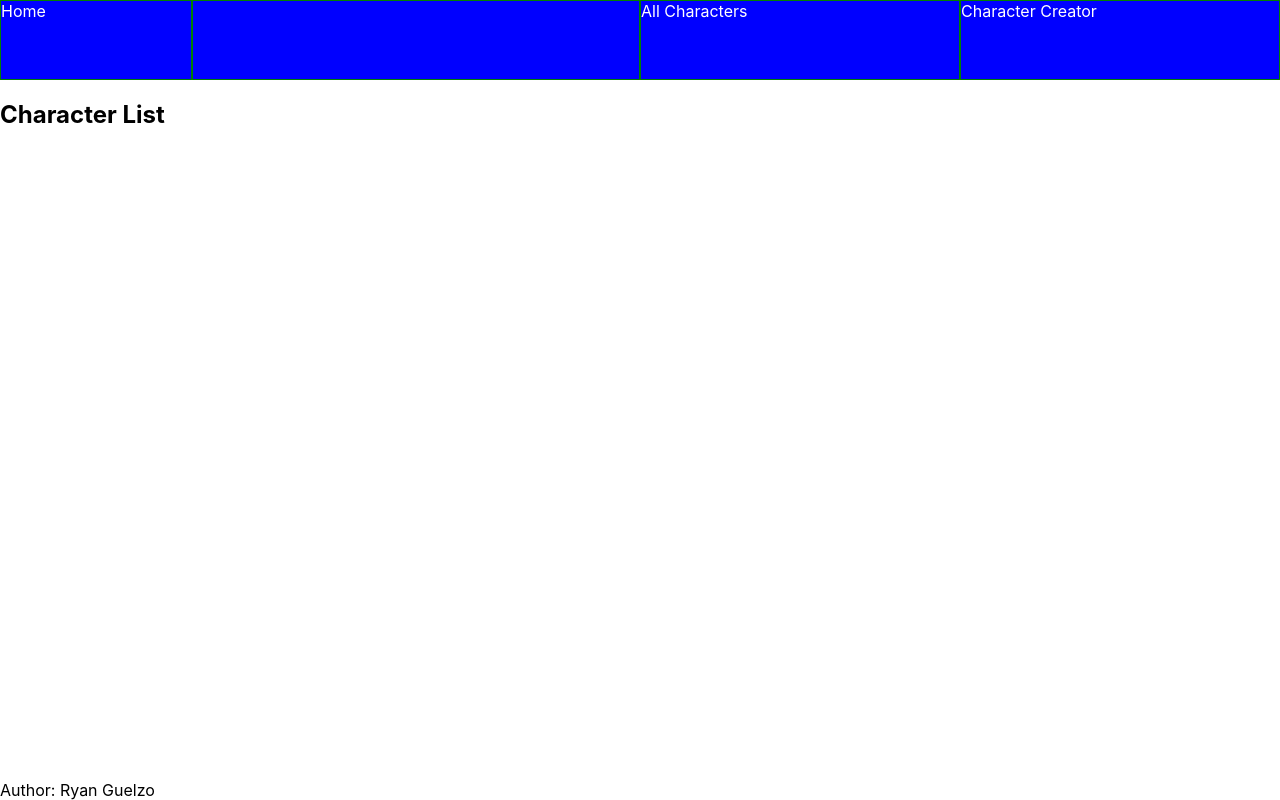
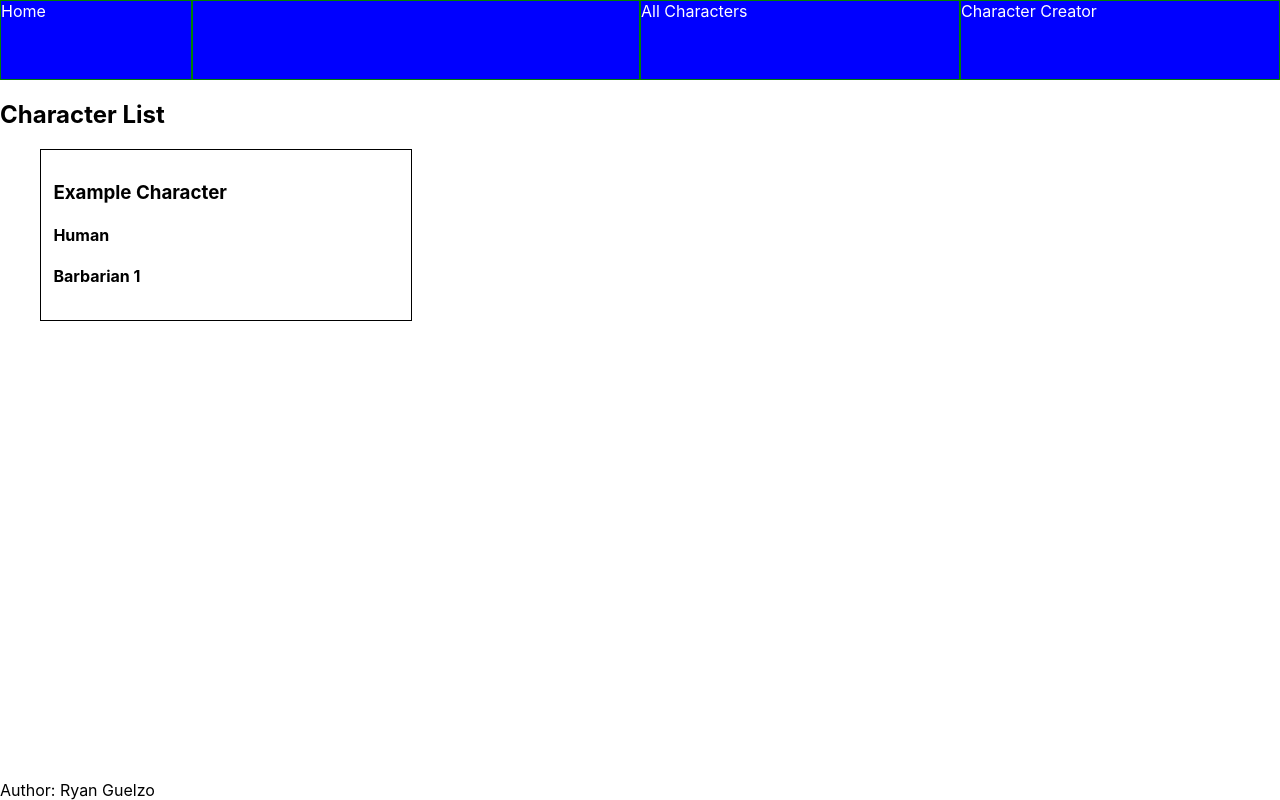
Before and after one commit to ryguy806/dnd-character-creator, a Next.js app: page /characters/all in a window 1280 px wide. Built offline with nearby package versions, Linux system fonts and the light colour scheme.

Commit message:
Finished Chacter List (except for stylings).

```diff
--- a/pages/characters/all/index.tsx
+++ b/pages/characters/all/index.tsx
@@ -6,26 +6,31 @@ type CharacterArray = {
     characters: Character[]
 }
 
+const linkStyles = {display: 'flex', border: 'solid 1px black', width: '30%', padding: '1%'}
+
 const defaultCharacterList: Character[] = [new Character("Example Character", "Human", ["Barbarian"], [1], 0)]
 
 const All = ({characters}: CharacterArray) => {
 
-    if(characters && characters.length === 0) characters = defaultCharacterList;
+
 
     return (
         <>
             <h2>Character List</h2>
             <ul>
-                {characters && characters.map((character) => (
-                    <li key={character.getID()}>
-                       <Link href={`/characters/${character.getID()}`}>
+                {characters && characters.length < 0 ? characters.map((character) => (
+                    <Link href={`/characters/${character.getID()}`} key={character.getID()}>
+                        <li  style={linkStyles}>
                             <h3>{character.getName()}</h3>
                             <h4>{character.getSpecies()}</h4>
                             <h4>{character.classesAndLevelsToString()}</h4>
-                        </Link>
-                    </li>
-
-                ))}
+                        </li>
+                    </Link>
+                )) : <li key={0} style={linkStyles}><Link href={`/characters/0`}>
+                    <h3>Example Character</h3>
+                    <h4>Human</h4>
+                    <h4>Barbarian 1</h4>
+                </Link></li>}
             </ul>
         </>
     )
```
